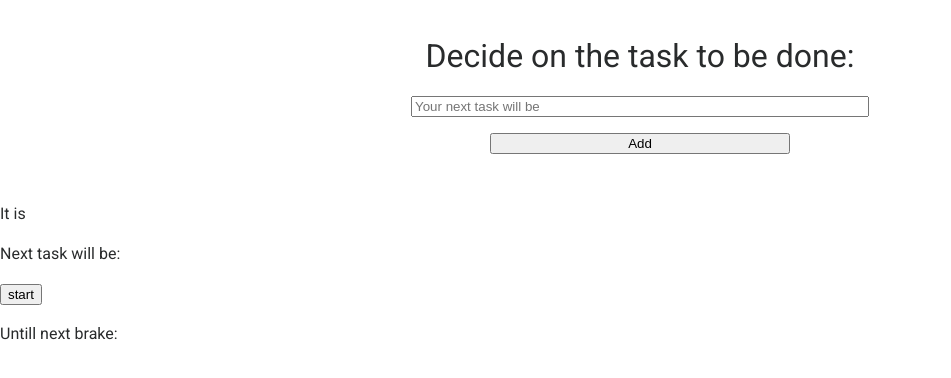
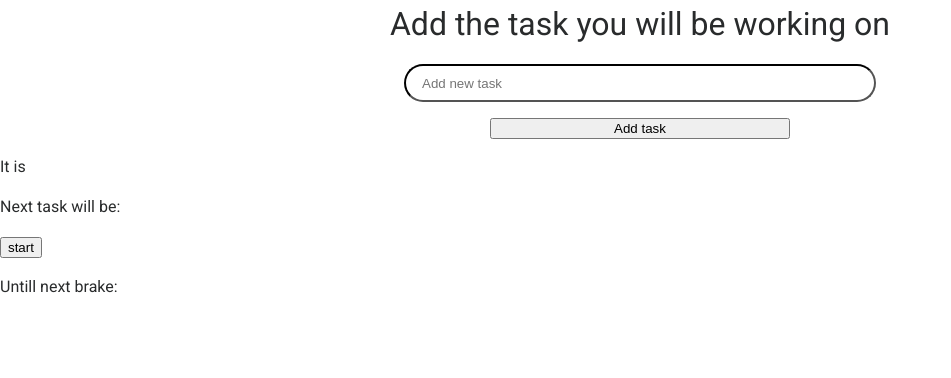
Before and after one commit to mikkometso/react-pomodoro-timer, a React (Create React App) app: page / in a window 1280 px wide. Shown: the top 378 px of the page, without its empty margins (0-951 px from the left). Built offline with nearby package versions, Linux system fonts and the light colour scheme.

Commit message:
add more styling to Input component

```diff
--- a/src/components/Input/Input.styles.ts
+++ b/src/components/Input/Input.styles.ts
@@ -1,9 +1,6 @@
 import styled from 'styled-components';
 
 export const StyledInputWrapper = styled.div`
-  display: flex;
-  justify-content: center;
-  padding: 2rem;
   form {
     display: flex;
     flex-direction: column;
@@ -14,6 +11,10 @@ export const StyledInputWrapper = styled.div`
     input {
       width: 450px;
       margin: 1rem 0;
+      padding-left: 1rem;
+      height: 2rem;
+      border-color: black;
+      border-radius: 25px;
     }
     button {
       width: 300px;
--- a/src/components/Input/Input.tsx
+++ b/src/components/Input/Input.tsx
@@ -2,7 +2,7 @@ import React, { FormEvent, useRef } from 'react';
 import { StyledInputWrapper } from './Input.styles';
 import { InputProps } from './Input.types';
 
-const Input: React.FC<InputProps> = (props: InputProps) => {
+const Input: React.FC<InputProps> = props => {
   const inputRef = useRef<HTMLInputElement>(null);
   const { setTask } = props;
   const submitHandler = (e: FormEvent<HTMLFormElement>) => {
@@ -12,9 +12,9 @@ const Input: React.FC<InputProps> = (props: InputProps) => {
   return (
     <StyledInputWrapper>
       <form onSubmit={submitHandler}>
-        <label htmlFor="taskInput">Decide on the task to be done:</label>
-        <input id="taskInput" type="text" placeholder="Your next task will be" ref={inputRef} />
-        <button>Add</button>
+        <label htmlFor="taskInput">Add the task you will be working on</label>
+        <input id="taskInput" type="text" placeholder="Add new task" ref={inputRef} />
+        <button>Add task</button>
       </form>
     </StyledInputWrapper>
   );
```
